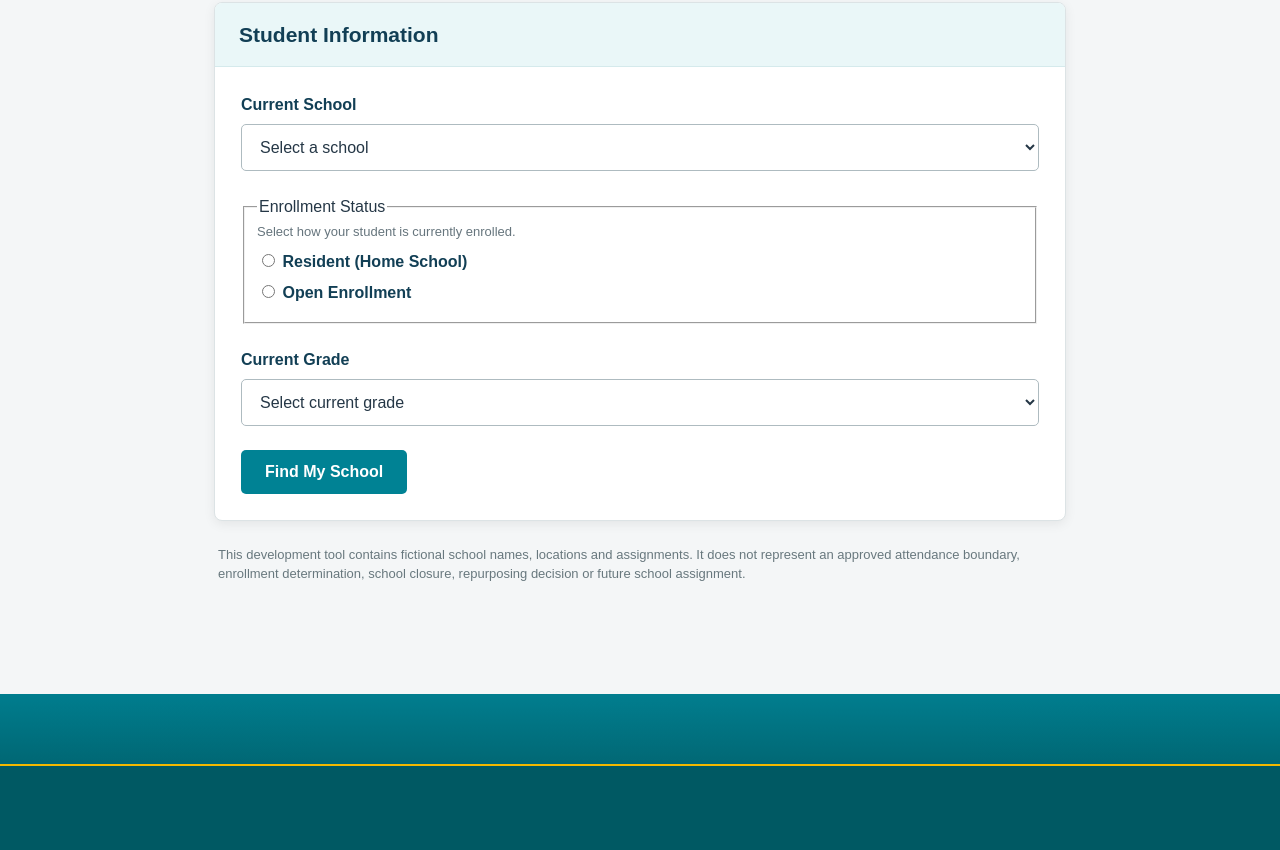
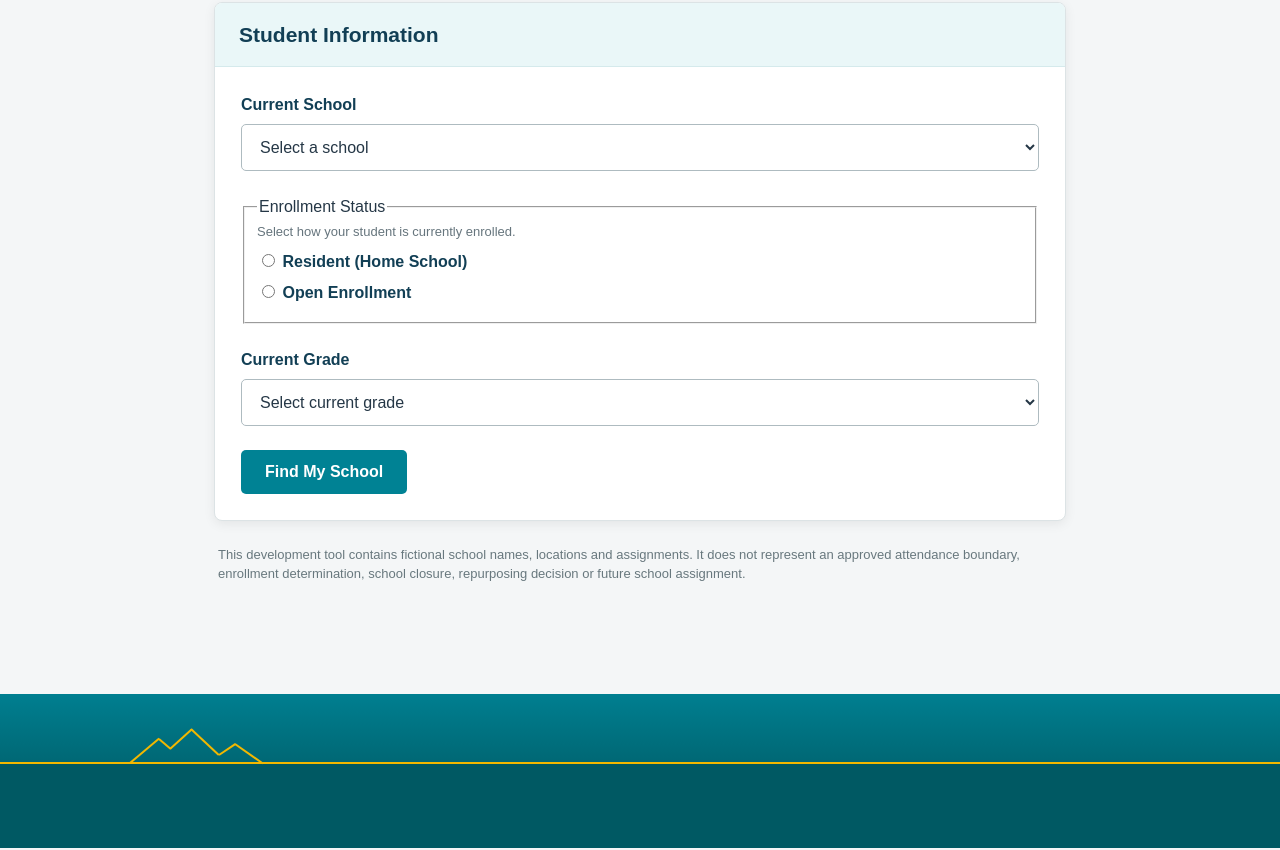
Before and after one commit to SUSD-Communications-Department/SUSD-school-assignment, a plain HTML site: page index.html in a window 1280 px wide. Shown: the part 719-1569 px from the top of the page. Drawn offline with Linux system fonts and the light colour scheme.

Commit message:
Enhance footer with new design elements
Added a new footer section with mountain design elements.

```diff
--- a/index.html
+++ b/index.html
@@ -12,7 +12,7 @@
 			box-sizing: border-box;
 		}
 
-		/* SUSD FOOTER */
+	/* SUSD FOOTER */
 
 .susd-footer {
 	width: 100%;
@@ -21,29 +21,75 @@
 	background: #005963;
 }
 
-.susd-footer-pattern {
+.susd-footer-top {
+	position: relative;
 	height: 70px;
 	background:
 		linear-gradient(
-			rgba(0,130,148,.88),
-			rgba(0,105,118,.88)
-		),
-		linear-gradient(
-			90deg,
-			transparent 0%,
-			rgba(255,255,255,.04) 50%,
-			transparent 100%
+			rgba(0,130,148,.92),
+			rgba(0,105,118,.92)
 		);
+	border-bottom: 2px solid #f2b800;
 }
 
-.susd-footer-accent {
-	position: relative;
+/* GOLD MOUNTAIN LINE */
+
+.susd-mountain {
+	position: absolute;
+	left: 130px;
+	bottom: -2px;
+	width: 140px;
+	height: 42px;
+}
+
+.susd-mountain span {
+	position: absolute;
+	display: block;
 	height: 2px;
 	background: #f2b800;
+	transform-origin: left center;
 }
 
-.susd-footer-accent span {
-	display: block;
+.susd-mountain .m1 {
+	left: 0;
+	bottom: 0;
+	width: 38px;
+	transform: rotate(-40deg);
+}
+
+.susd-mountain .m2 {
+	left: 29px;
+	bottom: 24px;
+	width: 15px;
+	transform: rotate(40deg);
+}
+
+.susd-mountain .m3 {
+	left: 40px;
+	bottom: 14px;
+	width: 29px;
+	transform: rotate(-42deg);
+}
+
+.susd-mountain .m4 {
+	left: 61px;
+	bottom: 34px;
+	width: 38px;
+	transform: rotate(43deg);
+}
+
+.susd-mountain .m5 {
+	left: 89px;
+	bottom: 8px;
+	width: 20px;
+	transform: rotate(-34deg);
+}
+
+.susd-mountain .m6 {
+	left: 105px;
+	bottom: 19px;
+	width: 34px;
+	transform: rotate(35deg);
 }
 
 .susd-footer-bottom {
@@ -1316,11 +1362,22 @@
 
 	</script>
 <footer class="susd-footer" aria-hidden="true">
-	<div class="susd-footer-pattern"></div>
-	<div class="susd-footer-accent">
-		<span></span>
+
+	<div class="susd-footer-top">
+
+		<div class="susd-mountain">
+			<span class="m1"></span>
+			<span class="m2"></span>
+			<span class="m3"></span>
+			<span class="m4"></span>
+			<span class="m5"></span>
+			<span class="m6"></span>
+		</div>
+
 	</div>
+
 	<div class="susd-footer-bottom"></div>
+
 </footer>
 
 </body>
```
